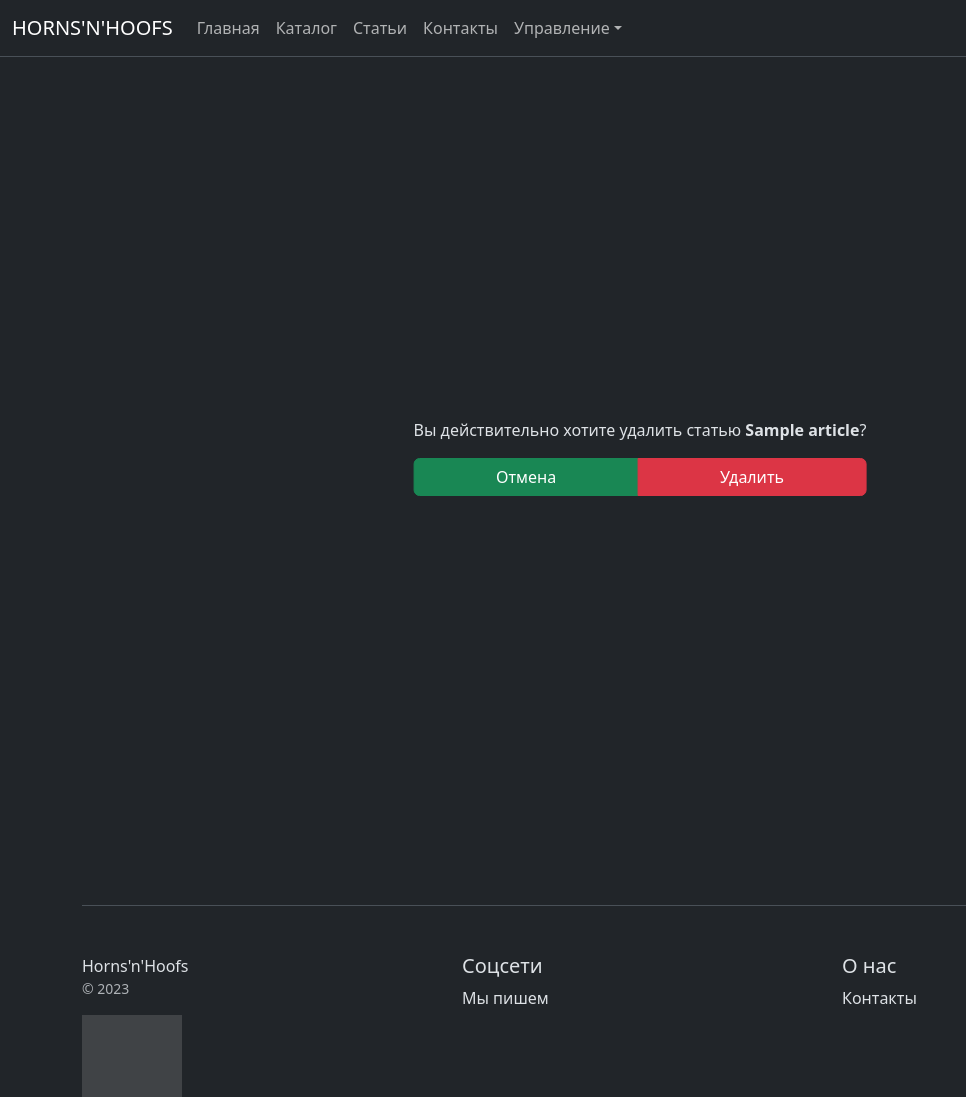
After one commit to IldarGaleevSkyProHomeworks/django_homeworks, a Django app: page /articles/1/delete in a window 1280 px wide. The commit adds this page. Shown: the top 1097 px of the page, without its empty margins (0-966 px from the left). Run offline with Django 4.2, Linux system fonts and the light colour scheme; tables that the repository leaves empty hold one stand-in row (values such as "Sample post"); some libraries are stand-ins or nearby versions; grey boxes are pictures that could not be loaded.

Commit message:
add Article DeleteView

```diff
--- /dev/null
+++ b/blog_app/templates/blog_app/article_confirm_delete.html
@@ -0,0 +1,13 @@
+{% extends 'share/_base.html' %}
+{% block page_content %}
+    <div class="position-relative w-100 vh-100">
+    <form method="post" class="position-absolute top-50 start-50 translate-middle ">
+    {% csrf_token %}
+    <p>Вы действительно хотите удалить статью <b>{{ object.title }}</b>?</p>
+    <div class="btn-group justify-content-center w-100" role="group">
+        <a href="{% url 'blog_app:article_detail' object.id %}" class="btn btn-success">Отмена</a>
+        <button class="btn btn-danger" type="submit">Удалить</button>
+    </div>
+    </form>
+    </div>
+{% endblock %}
--- a/blog_app/templates/blog_app/article_detail.html
+++ b/blog_app/templates/blog_app/article_detail.html
@@ -3,6 +3,7 @@
 {% block page_content %}
     <div class="mt-4 btn-group" role="group">
         <a href="{% url 'blog_app:article_update' object.id %}" class="btn btn-primary">Править публикацию</a>
+        <a href="{% url 'blog_app:article_delete' object.id %}" class="btn btn-danger">Удалить публикацию</a>
     </div>
     <article class="pt-3">
         <h1 class="">{{ object.title }}</h1>
--- a/blog_app/urls.py
+++ b/blog_app/urls.py
@@ -1,7 +1,7 @@
 from django.urls import path
 
 from blog_app.apps import BlogAppConfig
-from blog_app.views import ArticleListView, ArticleDetailView, ArticleCreateView, ArticleUpdateView
+from blog_app.views import ArticleListView, ArticleDetailView, ArticleCreateView, ArticleUpdateView, ArticleDeleteView
 
 app_name = BlogAppConfig.name
 
@@ -10,4 +10,5 @@ urlpatterns = [
     path('articles/create/', ArticleCreateView.as_view(), name='article_create'),
     path('articles/<int:pk>/', ArticleDetailView.as_view(), name='article_detail'),
     path('articles/<int:pk>/edit', ArticleUpdateView.as_view(), name='article_update'),
+    path('articles/<int:pk>/delete', ArticleDeleteView.as_view(), name='article_delete'),
 ]
--- a/blog_app/views.py
+++ b/blog_app/views.py
@@ -1,7 +1,7 @@
 from django.db.models import Q
 from django.shortcuts import redirect
-from django.urls import reverse
-from django.views.generic import ListView, DetailView, CreateView, UpdateView
+from django.urls import reverse, reverse_lazy
+from django.views.generic import ListView, DetailView, CreateView, UpdateView, DeleteView
 
 from blog_app.models import Article
 
@@ -56,3 +56,13 @@ class ArticleUpdateView(UpdateView):
         if form.is_valid():
             new_obj = form.save()
             return redirect(reverse('blog_app:article_detail', kwargs={'pk': new_obj.id}))
+
+
+class ArticleDeleteView(DeleteView):
+    model = Article
+    success_url = reverse_lazy('blog_app:articles')
+
+    def get_context_data(self, **kwargs):
+        ctx = super().get_context_data(**kwargs)
+        ctx['title'] = f'Удаление "{self.object.title}"'
+        return ctx
```
